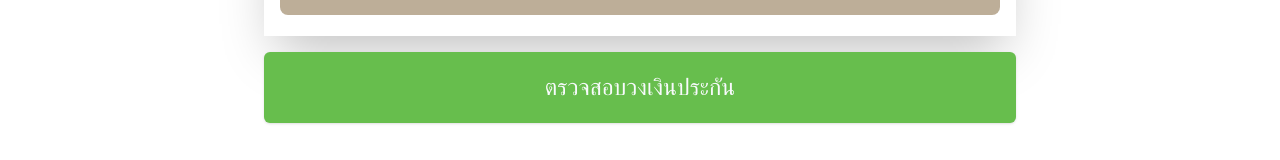
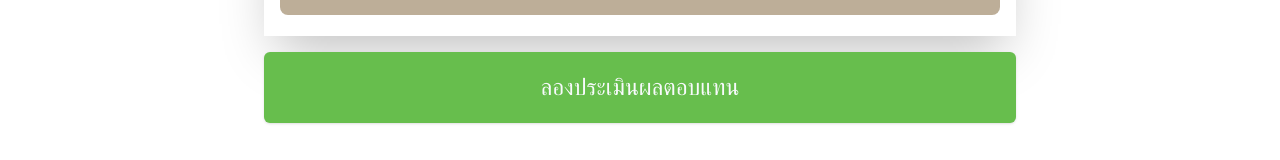
Before and after one commit to tonkaew131/GuaranTree, a Next.js app in the folder frontend/: page /calculate in a window 1280 px wide. Shown: the part 593-753 px from the top of the page. Built offline with nearby package versions, Linux system fonts and the light colour scheme; a web font is replaced by a local one.

Commit message:
feat: fix word

```diff
--- a/frontend/src/modules/Calculate/newcard.tsx
+++ b/frontend/src/modules/Calculate/newcard.tsx
@@ -134,7 +134,7 @@ const NewCard = () => {
       {ans <= 0 && (
         <Button className="flex w-full h-[72px] bg-[#67BE4D] hover:bg-[#599b44] mt-[16px] text-[23px]">
           <span className="text-[23px] font-[500]" onClick={onCLick}>
-            ตรวจสอบวงเงินประกัน
+            ลองประเมินผลตอบแทน
           </span>
         </Button>
       )}
--- a/frontend/src/modules/Landing/index.tsx
+++ b/frontend/src/modules/Landing/index.tsx
@@ -177,7 +177,7 @@ const Landing = () => {
           className="flex mb-[40px] mt-[10px] h-[60px] w-[calc(100%-80px)] max-w-[813px] mx-auto bg-[#67BE4D] hover:bg-[#457536] z-[5] text-[23px]"
           onClick={toBottom2}
         >
-          ตรวจสอบวงเงินประกัน
+          ลองประเมินผลตอบแทน
         </Button>
         <div className="relative flex w-full h-[100px] z-[-10] mb-[-2px]">
           <Image src="/images/CurveBar.png" alt="Picture of the land" fill />
```
